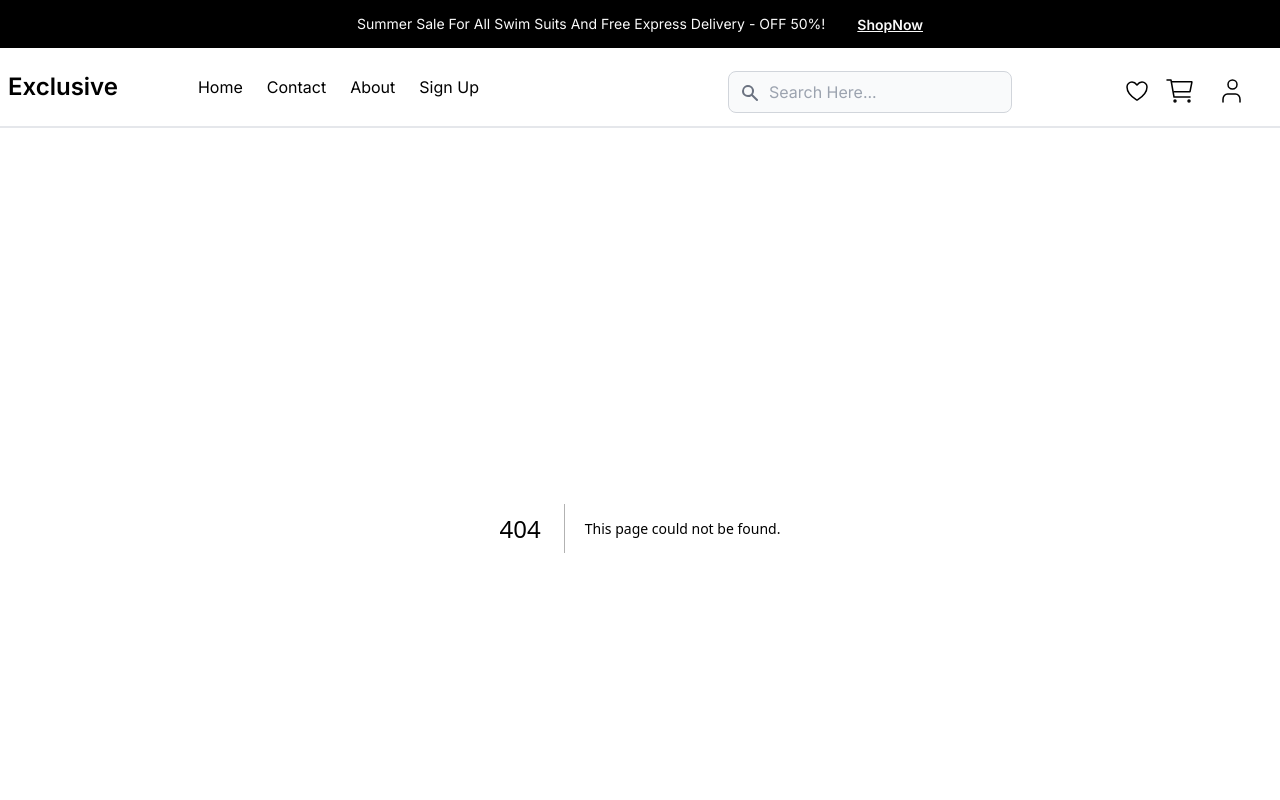
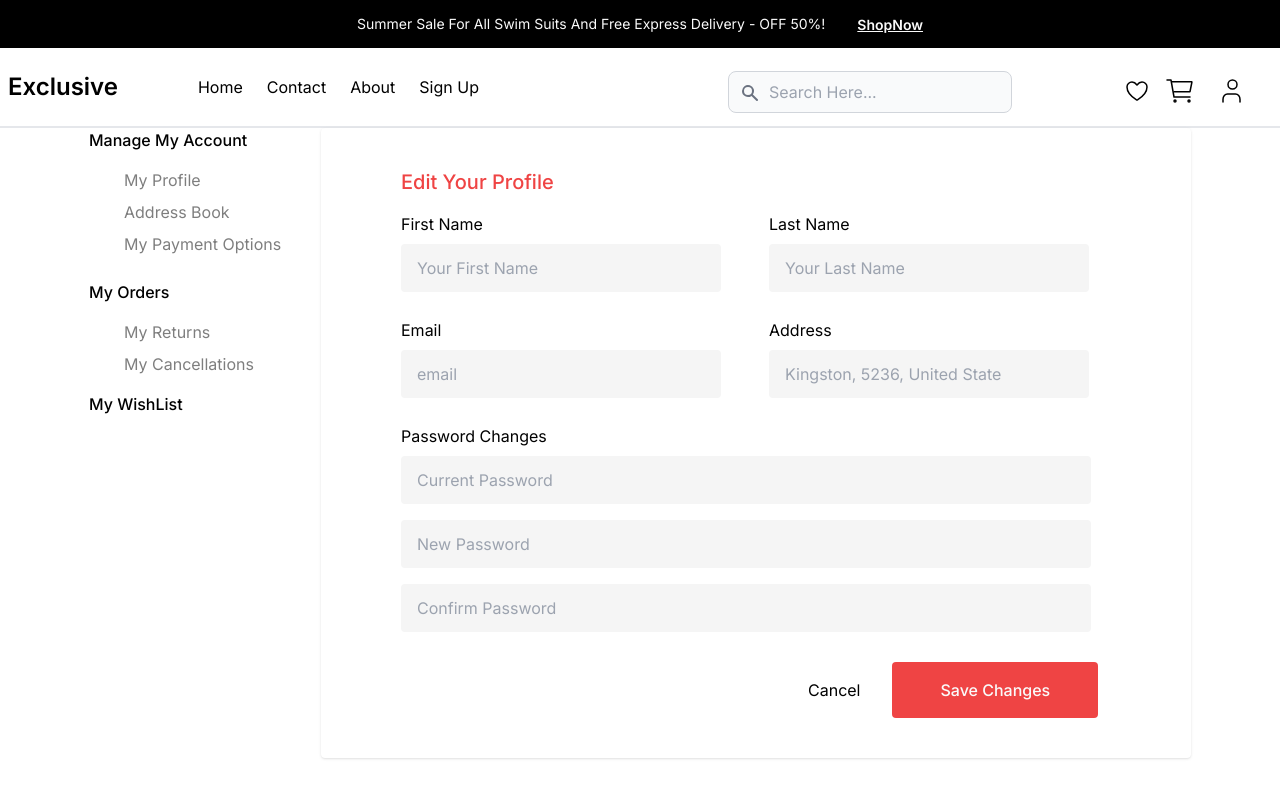
Before and after one commit to Anis-Naouali/E-commerce-next, a Next.js app in the folder my-app/: page /Account in a window 1280 px wide. Before the commit this address had no page. Shown: the top 800 px of the page. Built offline with nearby package versions, Linux system fonts and the light colour scheme.

Commit message:
work on account

```diff
--- /dev/null
+++ b/my-app/src/app/Account/page.tsx
@@ -0,0 +1,140 @@
+import Link from "next/link";
+
+export default function Account() {
+  return (
+    <main className="flex min-h-screen flex-col items-center justify-between pl-5 pr-5">
+
+      <div className="inline-flex gap-10">
+        <div className="w-48 h-72 relative">
+          <p className="left-0 top-0 absolute text-black text-base font-medium leading-normal">
+            Manage My Account
+          </p>
+          <p className="left-0 top-[152px] absolute text-black text-base font-medium leading-normal">
+            My Orders
+          </p>
+          <Link
+            href="/Wishlist"
+            className="w-24 h-6 left-0 top-[264px] absolute text-black text-base font-medium leading-normal"
+          >
+            My WishList
+          </Link>
+          <div className="w-40 h-20 left-[35px] top-[40px] absolute flex-col justify-start items-start gap-2 inline-flex">
+            <Link
+              href="/Account"
+              className="opacity-50 text-black text-base font-normal leading-normal hover:text-red-500 hover:opacity-100"
+            >
+              My Profile
+            </Link>
+            <Link
+              href="/Account"
+              className="opacity-50 text-black text-base font-normal leading-normal hover:text-red-500 hover:opacity-100"
+            >
+              Address Book
+            </Link>
+            <Link
+              href="/Account"
+              className="opacity-50 text-black text-base font-normal leading-normal hover:text-red-500 hover:opacity-100"
+            >
+              My Payment Options
+            </Link>
+          </div>
+          <div className="w-36 h-14 left-[35px] top-[192px] absolute flex-col justify-start items-start gap-2 inline-flex">
+            <Link
+              href="/Cart"
+              className="opacity-50 text-black text-base font-normal leading-normal hover:text-red-500 hover:opacity-100"
+            >
+              My Returns
+            </Link>
+            <Link
+              href="/Cart"
+              className="opacity-50 text-black text-base font-normal leading-normal hover:text-red-500 hover:opacity-100"
+            >
+              My Cancellations
+            </Link>
+          </div>
+        </div>
+
+        <div className="w-[870px] h-[630px] relative bg-white rounded shadow">
+          <div className="left-[80px] top-[40px] absolute text-red-500 text-xl font-medium leading-7">
+            Edit Your Profile
+          </div>
+          <div className="left-[80px] top-[84px] absolute justify-start items-start gap-12 inline-flex">
+            <div className="flex-col justify-start items-start gap-2 inline-flex">
+              <p className="text-black text-base font-normal leading-normal">
+                First Name
+              </p>
+              <input
+                placeholder="Your First Name"
+                className="pl-4 w-80 h-12 left-0 top-0 relative bg-neutral-100 rounded"
+              />
+            </div>
+            <div className="flex-col justify-start items-start gap-2 inline-flex">
+              <p className="text-black text-base font-normal leading-normal">
+                Last Name
+              </p>
+              <input
+                placeholder="Your Last Name"
+                className="pl-4 w-80 h-12 left-0 top-0 relative bg-neutral-100 rounded"
+              />
+            </div>
+          </div>
+          <div className="left-[80px] top-[190px] absolute justify-start items-start gap-12 inline-flex">
+            <div className="flex-col justify-start items-start gap-2 inline-flex">
+              <p className="text-black text-base font-normal leading-normal">
+                Email
+              </p>
+              <input
+                placeholder="email"
+                type="email"
+                className="pl-4 w-80 h-12 left-0 top-0 relative bg-neutral-100 rounded"
+              />
+            </div>
+            <div className="flex-col justify-start items-start gap-2 inline-flex">
+              <p className="text-black text-base font-normal leading-normal">
+                Address
+              </p>
+              <input
+                placeholder="Kingston, 5236, United State"
+                className="pl-4 w-80 h-12 left-0 top-0 relative bg-neutral-100 rounded"
+              />
+            </div>
+          </div>
+          <div className="left-[80px] top-[296px] absolute flex-col justify-start items-start gap-4 inline-flex">
+            <div className="flex-col justify-start items-start gap-2 flex">
+              <p className="text-black text-base font-normal leading-normal">
+                Password Changes
+              </p>
+              <input
+                placeholder="Current Password"
+                type="password"
+                className="pl-4 w-[690px] h-12 left-0 top-0 relative bg-neutral-100 rounded"
+              />
+            </div>
+            <input
+              placeholder="New Password"
+              type="password"
+              className="pl-4 w-[690px] h-12 left-0 top-0 relative bg-neutral-100 rounded"
+            />
+            <input
+              placeholder="Confirm Password"
+              type="password"
+              className="pl-4 w-[690px] h-12 left-0 top-0 relative bg-neutral-100 rounded"
+            />
+          </div>
+          <div className="left-[487px] top-[534px] absolute justify-start items-center gap-8 inline-flex">
+            <Link
+              href="/"
+              className="text-black text-base font-normal leading-normal"
+            >
+              Cancel
+            </Link>
+            <button className="px-12 py-4 bg-red-500 rounded justify-center items-center gap-2.5 flex text-neutral-50 text-base font-medium leading-normal hover:bg-red-600">
+                Save Changes
+            </button>
+          </div>
+        </div>
+      </div>
+
+    </main>
+  );
+}
--- a/my-app/src/app/api/users/route.ts
+++ b/my-app/src/app/api/users/route.ts
@@ -14,7 +14,7 @@ export const GET = async (req: NextRequest) => {
 export const POST = async (req: Request) => {
   try {
     const body = await req.json();
-    const { email, name, password, role } = body;
+    const { email, name,LastName, password, role } = body;
 
     const user = await prisma.user.findFirst({
       where: {
@@ -32,6 +32,7 @@ export const POST = async (req: Request) => {
     const newData = await prisma.user.create({
       data: {
         name: name,
+        LastName:LastName,
         email: email,
         password: hashedPassword,
         role,
@@ -56,12 +57,13 @@ export const PUT = async (req: NextRequest) => {
 
     const body = await req.json();
 
-    const { name, email, password, role } = body;
+    const { name,LastName, email, password, role } = body;
 
     const user = await prisma.user.update({
       where: { id: users_id },
       data: {
         name,
+        LastName,
         email,
         password,
         role,
@@ -77,32 +79,3 @@ export const PUT = async (req: NextRequest) => {
     return NextResponse.json({ error }, { status: 500 });
   }
 };
-
-// import { NextResponse, NextRequest } from 'next/server';
-// import prisma from '@/../../lib/prisma';
-
-// export const POST = async (req: NextRequest) => {
-//   try {
-//     const body = await req.json();
-//     const { email, password } = body;
-//     const user = await prisma.user.findFirst({
-//       where: {
-//         email: email,
-//       },
-//     });
-
-//     if (!user) {
-//       return NextResponse.json({ message: 'Invalid email or password' }, { status: 401 });
-//     }
-
-//     const isValid = await bcrypt.compare(password, user.password);
-
-//     if (!isValid) {
-//       return NextResponse.json({ message: 'Invalid email or password' }, { status: 401 });
-//     }
-
-//     return NextResponse.json({ userId: user.id, userEmail: user.email }, { status: 200 });
-//   } catch (error) {
-//     return NextResponse.json({ error }, { status: 500 });
-//   }
-// };
--- a/my-app/src/app/page.tsx
+++ b/my-app/src/app/page.tsx
@@ -25,7 +25,54 @@ export default function Home() {
 
       <p>gzgzgzgz</p>
 
+      <p>gzgzgzgz</p>
+      <p>gzgzgzgz</p>
 
+      <p>gzgzgzgz</p>
+
+      <p>gzgzgzgz</p>
+
+      <p>gzgzgzgz</p>
+      <p>gzgzgzgz</p>
+      <p>gzgzgzgz</p>
+
+      <p>gzgzgzgz</p>
+
+      <p>gzgzgzgz</p>
+
+      <p>gzgzgzgz</p>
+      <p>gzgzgzgz</p>
+      <p>gzgzgzgz</p>
+
+      <p>gzgzgzgz</p>
+
+      <p>gzgzgzgz</p>
+
+      <p>gzgzgzgz</p>
+      <p>gzgzgzgz</p>
+      <p>gzgzgzgz</p>
+
+      <p>gzgzgzgz</p>
+
+      <p>gzgzgzgz</p>
+
+      <p>gzgzgzgz</p>
+      <p>gzgzgzgz</p>
+      <p>gzgzgzgz</p>
+
+      <p>gzgzgzgz</p>
+
+      <p>gzgzgzgz</p>
+
+      <p>gzgzgzgz</p>
+      <p>gzgzgzgz</p>
+      <p>gzgzgzgz</p>
+
+      <p>gzgzgzgz</p>
+
+      <p>gzgzgzgz</p>
+
+      <p>gzgzgzgz</p>
 
     </main>
 
--- a/my-app/src/app/signup/page.tsx
+++ b/my-app/src/app/signup/page.tsx
@@ -1,38 +1,97 @@
+'use client'
+import React, { useState } from 'react';
+
+import Link from 'next/link';
+
+const signup: React.FC = () => {
+  const [useremail, setEmail] = useState('');
+  const [userpw, setPassword] = useState('');
+  const [username, setName] = useState('');
+  const [error, setError] = useState('');
+
+  const [selectedRole, setSelectedRole] = useState<any>(null); // Set the initial state type
+
+  const roleOptions = [
+    { value: 'user', label: 'User' },
+    { value: 'admin', label: 'Admin' },
+  ];
+console.log(username);
+
+  const handleSubmit = async (e?: React.FormEvent<HTMLFormElement>) => {
+    console.log("hi");
+
+    if (e) {
+      e.preventDefault();
+    }
+    const newUser = {
+      name: username,
+      lastname:"",
+      email:useremail,
+      password:userpw,
+      role: selectedRole?.value ?? '',
+      status:0
+    };
+
+    try {
+      const res = await axios.post('http://localhost:3000/api/user', newUser);
+      console.log(res.data)
+      window.localStorage.setItem('User', JSON.stringify(res.data));
+
+      window.location.href = '/';
+    } catch (error) {
+      error ? console.log(error) : console.log("done");
 
 
-const signup = () => {
+    }
+  };
 
 
   return (
     <div className="flex flex-col items-center md:flex-row md:h-screen">
       <div className="flex items-center justify-center w-full md:w-1/2">
-        <img src="https://i.pinimg.com/1200x/55/61/7d/55617d321f690bee67b399d767843a5f.jpg" alt="Login Image" width={500} height={400} />
+        <img
+          src="https://i.pinimg.com/1200x/55/61/7d/55617d321f690bee67b399d767843a5f.jpg"
+          alt="Login Image"
+          width={500}
+          height={400}
+        />
       </div>
-      <div className="flex flex-col items-center justify-center w-full md:w-1/4">
+      <div  className="flex flex-col items-center justify-center w-full md:w-1/4">
         <div className="w-full max-w-md space-y-8">
           <div>
             <h1 className="text-2xl font-bold">Create an account</h1>
-            <p className="mt-2 text-gray-600">
-              Enter your details below            </p>
+            <p className="mt-2 text-gray-600">Enter your details below </p>
           </div>
-          <form className="mt-8 space-y-6">
+          <form   onSubmit={handleSubmit} className="mt-8 space-y-6">
             <div>
-              <label  defaultValue={"name"} htmlFor="email" className="block font-bold text-gray-700">
-                Name              </label>
+              <label
+                defaultValue={"name"}
+                htmlFor="email"
+                className="block font-bold text-gray-700"
+              >
+                Name{" "}
+              </label>
               <input
                 id="name"
                 type="name"
+                value={name}
                 placeholder="Enter your name"
                 className="w-full px-4 py-3 mt-1 border-gray-300 rounded-md focus:border-indigo-500 focus:ring focus:ring-indigo-200"
                 required
               />
             </div>
             <div>
-              <label  defaultValue={"name"} htmlFor="email" className="block font-bold text-gray-700">
-                Last name              </label>
+              <label
+                defaultValue={"name"}
+                htmlFor="email"
+                className="block font-bold text-gray-700"
+              >
+                Last name{" "}
+              </label>
               <input
                 id="last-name"
                 type="last-name"
+                // value={lastName}
                 placeholder="Enter your last name"
                 className="w-full px-4 py-3 mt-1 border-gray-300 rounded-md focus:border-indigo-500 focus:ring focus:ring-indigo-200"
                 required
@@ -45,6 +104,7 @@ const signup = () => {
               <input
                 id="email"
                 type="email"
+                // value={email}
                 placeholder="Enter your email"
                 className="w-full px-4 py-3 mt-1 border-gray-300 rounded-md focus:border-indigo-500 focus:ring focus:ring-indigo-200"
                 required
@@ -60,6 +120,7 @@ const signup = () => {
               <input
                 id="password"
                 type="password"
+                // value={password}
                 placeholder="Enter your password"
                 className="w-full px-4 py-3 mt-1 border-gray-300 rounded-md focus:border-indigo-500 focus:ring focus:ring-indigo-200"
                 required
@@ -72,14 +133,13 @@ const signup = () => {
                 className="w-full px-4 py-3 font-bold text-white bg-red-500 rounded-md  focus:outline-none focus:shadow-outline-indigo focus:border-indigo-700"
               >
                 Create account
-                 </button>
+              </button>
             </div>
           </form>
         </div>
       </div>
     </div>
+  );
+};
 
-  )
-}
-
-export default signup
+export default signup;
```
Also changed, not shown: 2 other files (tests, documents, lock files or other folders).
